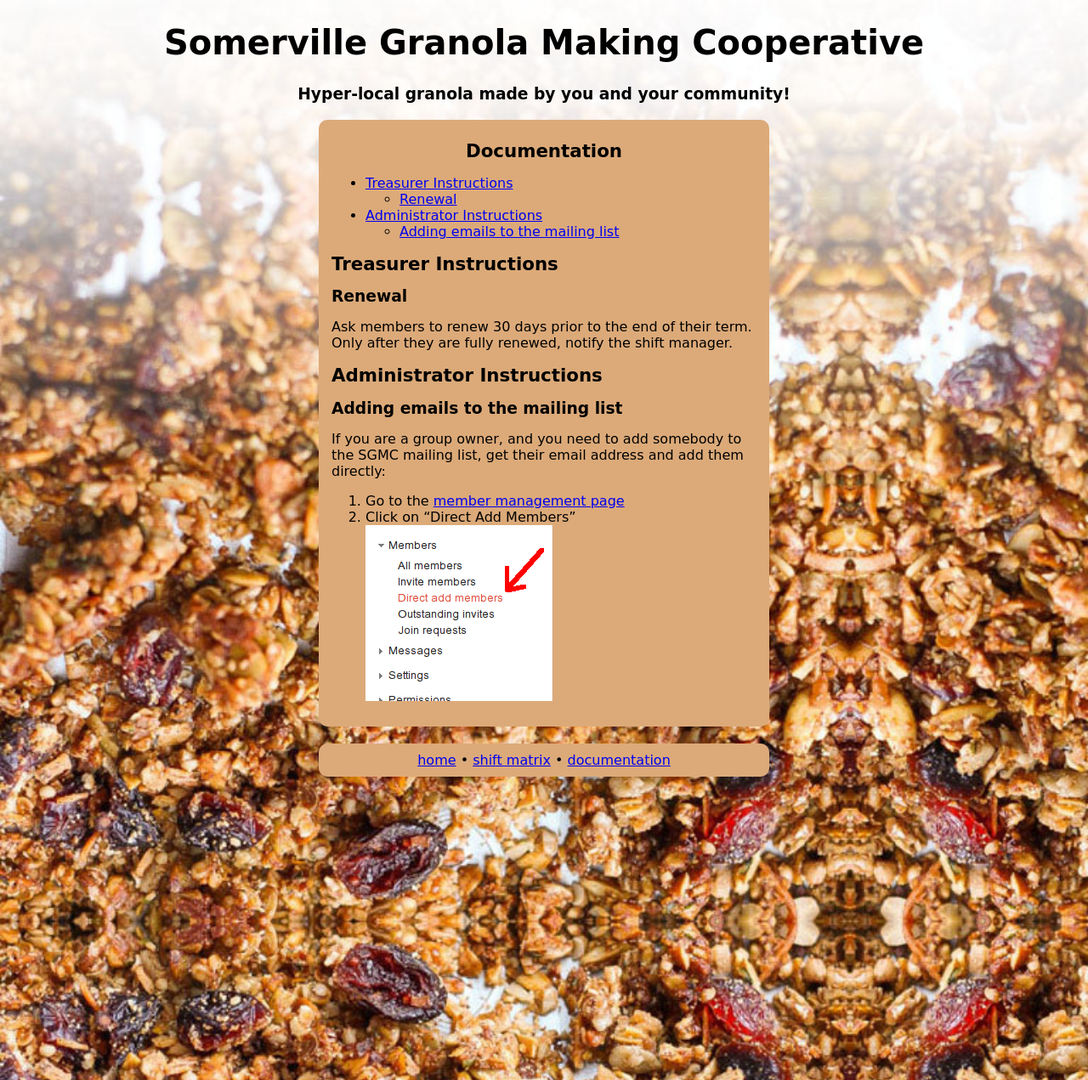
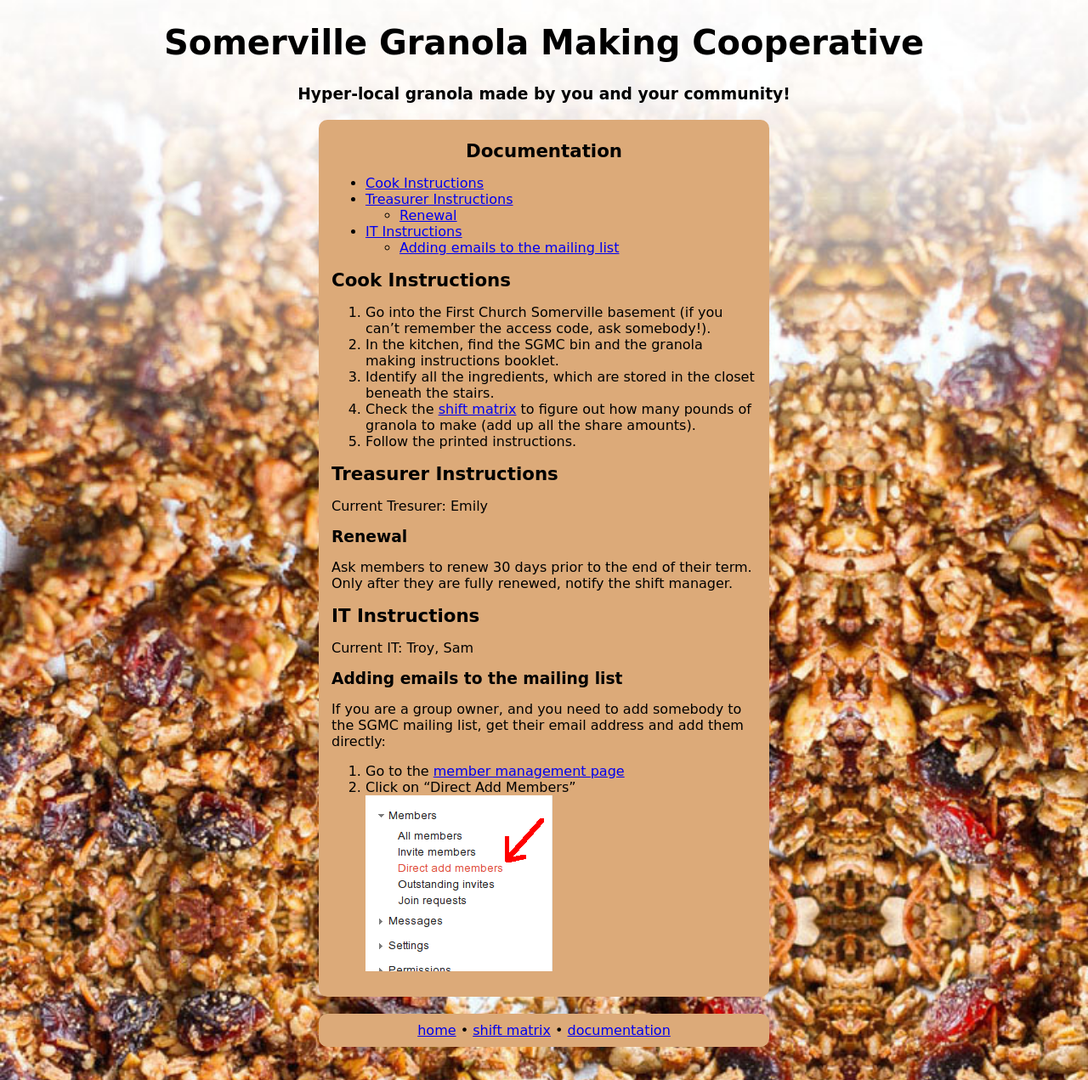
Before and after one commit to somervillegranolamakingcoop/somervillegranolamakingcoop.github.io, a Jekyll site: the page built from docs.md, in a window 1280 px wide. Shown: the whole page at 85% size. Built offline with Jekyll 4.4.1, drawn with Linux system fonts in a browser that asks for light colours.

Commit message:
[docs] add instructions for cooks!

```diff
--- a/docs.md
+++ b/docs.md
@@ -8,8 +8,19 @@ title: Documentation
 * TOC
 {:toc}
 
+Cook Instructions
+=================
+
+1. Go into the First Church Somerville basement (if you can't remember the access code, ask somebody!).
+1. In the kitchen, find the SGMC bin and the granola making instructions booklet.
+3. Identify all the ingredients, which are stored in the closet beneath the stairs.
+2. Check the <a href="/shift_matrix.html">shift matrix</a> to figure out how many pounds of granola to make (add up all the share amounts).
+3. Follow the printed instructions.
+
 Treasurer Instructions
 ======================
+
+Current Tresurer: Emily
 
 Renewal
 -------
@@ -17,8 +28,10 @@ Renewal
 Ask members to renew 30 days prior to the end of their term.  Only after they
 are fully renewed, notify the shift manager.
 
-Administrator Instructions
+IT Instructions
 ==========================
+
+Current IT: Troy, Sam
 
 Adding emails to the mailing list
 ---------------------------------
```
